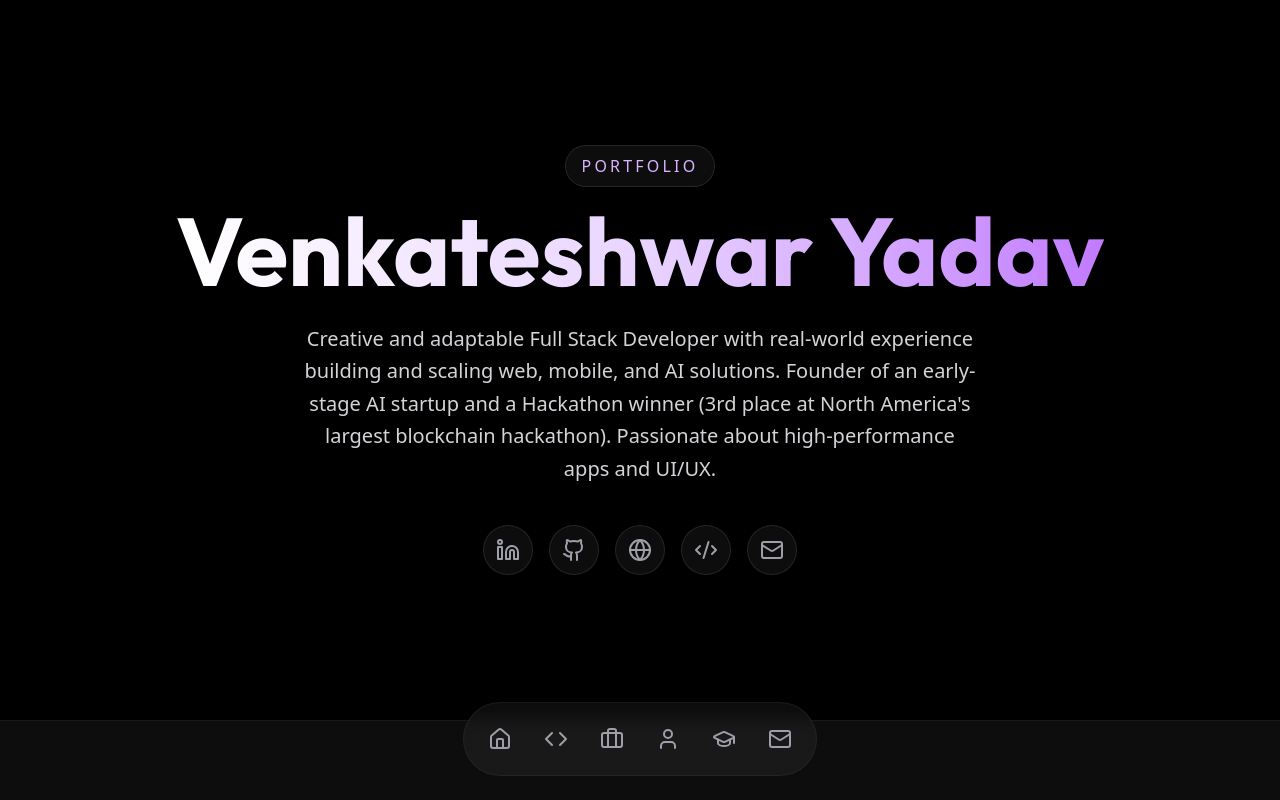
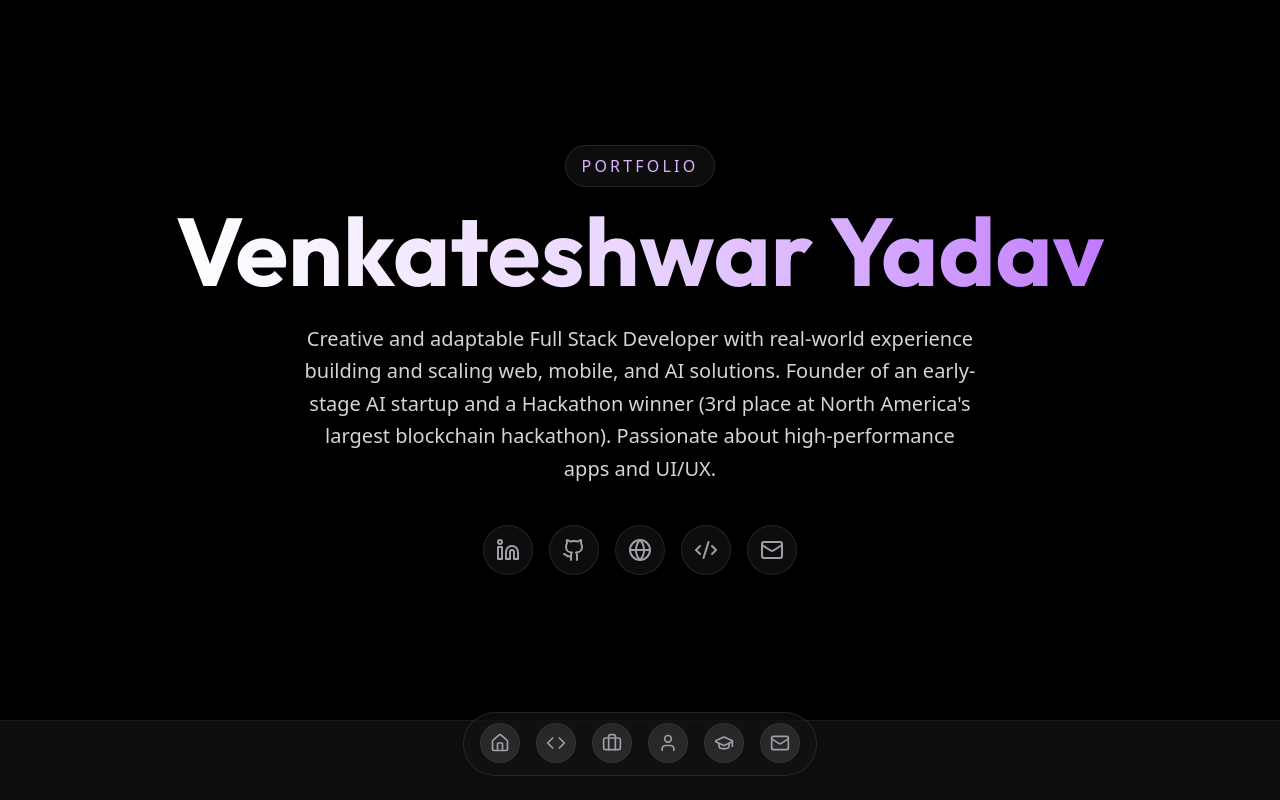
Before and after one commit to mccharliesins/mccharliesins, a Next.js app: page / in a window 1280 px wide. Shown: the top 800 px of the page. Built offline with nearby package versions, Linux system fonts and the light colour scheme.

Commit message:
Enhance_interactivity_with_spotlight_and_magnetic_nav

```diff
--- a/app/layout.tsx
+++ b/app/layout.tsx
@@ -2,6 +2,7 @@
 import type { Metadata } from "next";
 import { Inter, Outfit } from "next/font/google";
 import "./globals.css";
+import { SpotlightBackground } from "@/components/ui/spotlight-bg";
 
 const inter = Inter({ subsets: ["latin"], variable: "--font-inter" });
 const outfit = Outfit({ subsets: ["latin"], variable: "--font-outfit" });
@@ -21,10 +22,7 @@ export default function RootLayout({
       <body
         className={`${inter.variable} ${outfit.variable} font-sans bg-black text-white antialiased selection:bg-purple-500/30 selection:text-purple-200`}
       >
-        <div className="fixed inset-0 -z-10 h-full w-full bg-black">
-          <div className="absolute bottom-0 left-0 right-0 top-0 bg-[linear-gradient(to_right,#4f4f4f2e_1px,transparent_1px),linear-gradient(to_bottom,#4f4f4f2e_1px,transparent_1px)] bg-[size:14px_24px] [mask-image:radial-gradient(ellipse_60%_50%_at_50%_0%,#000_70%,transparent_100%)]"></div>
-          <div className="absolute left-0 right-0 top-[-10%] h-[1000px] w-[1000px] rounded-full bg-[radial-gradient(circle_400px_at_50%_300px,#fbfbfb36,#000)] opacity-20 blur-[100px]"></div>
-        </div>
+        <SpotlightBackground />
         {children}
       </body>
     </html>
--- a/components/Navbar.tsx
+++ b/components/Navbar.tsx
@@ -1,9 +1,9 @@
 "use client";
-import { motion } from "framer-motion";
+import { motion, useMotionValue, useSpring, useTransform } from "framer-motion";
 import { Home, User, Briefcase, Code, GraduationCap, Mail } from "lucide-react";
 import Link from "next/link";
 import { cn } from "@/lib/utils";
-import { useState, useEffect } from "react";
+import { useRef } from "react";
 
 const navItems = [
     { name: "Home", icon: Home, href: "#" },
@@ -15,42 +15,47 @@ const navItems = [
 ];
 
 export default function Navbar() {
-    const [scrolled, setScrolled] = useState(false);
-
-    useEffect(() => {
-        const handleScroll = () => {
-            setScrolled(window.scrollY > 50);
-        };
-        window.addEventListener("scroll", handleScroll);
-        return () => window.removeEventListener("scroll", handleScroll);
-    }, []);
+    const mouseX = useMotionValue(Infinity);
 
     return (
         <motion.div
-            initial={{ y: 100, opacity: 0 }}
-            animate={{ y: 0, opacity: 1 }}
-            transition={{ delay: 0.5 }}
-            className="fixed bottom-6 left-1/2 -translate-x-1/2 z-50"
+            onMouseMove={(e) => mouseX.set(e.pageX)}
+            onMouseLeave={() => mouseX.set(Infinity)}
+            className="fixed bottom-6 left-1/2 -translate-x-1/2 z-50 flex h-16 items-end gap-4 rounded-full bg-neutral-900/40 px-4 pb-3 backdrop-blur-2xl border border-white/10" // Simplified container
         >
-            <div className={cn(
-                "flex items-center gap-1 md:gap-2 px-3 py-3 rounded-full border transition-all duration-300",
-                scrolled
-                    ? "bg-black/50 backdrop-blur-md border-white/10 shadow-2xl shadow-purple-500/10"
-                    : "bg-white/5 border-white/5 backdrop-blur-sm"
-            )}>
-                {navItems.map((item) => (
-                    <Link
-                        key={item.name}
-                        href={item.href}
-                        className="p-2 md:p-3 rounded-full hover:bg-white/10 text-zinc-400 hover:text-white transition-all group relative"
-                    >
-                        <item.icon className="w-5 h-5 md:w-6 md:h-6" />
-                        <span className="absolute -top-10 left-1/2 -translate-x-1/2 bg-black border border-white/10 px-2 py-1 rounded text-xs text-white opacity-0 group-hover:opacity-100 transition-opacity pointer-events-none whitespace-nowrap">
-                            {item.name}
-                        </span>
-                    </Link>
-                ))}
-            </div>
+            {navItems.map((item) => (
+                <Icon key={item.name} mouseX={mouseX} item={item} />
+            ))}
         </motion.div>
     );
 }
+
+function Icon({ mouseX, item }: { mouseX: any; item: any }) {
+    const ref = useRef<HTMLDivElement>(null);
+
+    const distance = useTransform(mouseX, (val: number) => {
+        const bounds = ref.current?.getBoundingClientRect() ?? { x: 0, width: 0 };
+        return val - bounds.x - bounds.width / 2;
+    });
+
+    const widthTransform = useTransform(distance, [-150, 0, 150], [40, 80, 40]);
+    const heightTransform = useTransform(distance, [-150, 0, 150], [40, 80, 40]);
+
+    const width = useSpring(widthTransform, { mass: 0.1, stiffness: 150, damping: 12 });
+    const height = useSpring(heightTransform, { mass: 0.1, stiffness: 150, damping: 12 });
+
+    return (
+        <Link href={item.href}>
+            <motion.div
+                ref={ref}
+                style={{ width, height }}
+                className="aspect-square rounded-full bg-white/10 border border-white/5 flex items-center justify-center hover:bg-purple-500/20 hover:border-purple-500/50 transition-colors group relative"
+            >
+                <item.icon className="w-5 h-5 text-zinc-400 group-hover:text-purple-300" />
+                <span className="absolute -top-10 left-1/2 -translate-x-1/2 bg-black border border-white/10 px-2 py-1 rounded text-xs text-white opacity-0 group-hover:opacity-100 transition-opacity pointer-events-none whitespace-nowrap">
+                    {item.name}
+                </span>
+            </motion.div>
+        </Link>
+    );
+}
--- /dev/null
+++ b/components/ui/spotlight-bg.tsx
@@ -0,0 +1,37 @@
+"use client";
+import React, { useState, useEffect } from "react";
+import { motion } from "framer-motion";
+
+export function SpotlightBackground() {
+    const [mousePosition, setMousePosition] = useState({ x: 0, y: 0 });
+
+    useEffect(() => {
+        const handleMouseMove = (event: MouseEvent) => {
+            setMousePosition({ x: event.clientX, y: event.clientY });
+        };
+
+        window.addEventListener("mousemove", handleMouseMove);
+        return () => {
+            window.removeEventListener("mousemove", handleMouseMove);
+        };
+    }, []);
+
+    return (
+        <div className="fixed inset-0 -z-10 h-full w-full bg-black">
+            {/* Base Grid - Very subtle everywhere */}
+            <div className="absolute inset-0 bg-[linear-gradient(to_right,#4f4f4f2e_1px,transparent_1px),linear-gradient(to_bottom,#4f4f4f2e_1px,transparent_1px)] bg-[size:14px_24px] opacity-20" />
+
+            {/* Spotlight Grid - Only visible under mouse */}
+            <div
+                className="absolute inset-0 bg-[linear-gradient(to_right,#a855f750_1px,transparent_1px),linear-gradient(to_bottom,#a855f750_1px,transparent_1px)] bg-[size:14px_24px]"
+                style={{
+                    maskImage: `radial-gradient(400px circle at ${mousePosition.x}px ${mousePosition.y}px, black, transparent)`,
+                    WebkitMaskImage: `radial-gradient(400px circle at ${mousePosition.x}px ${mousePosition.y}px, black, transparent)`,
+                }}
+            />
+
+            {/* Ambient Top Light */}
+            <div className="absolute left-1/2 -translate-x-1/2 top-[-10%] h-[1000px] w-[1000px] rounded-full bg-[radial-gradient(circle_400px_at_50%_300px,#a855f720,#000)] opacity-40 blur-[80px] pointer-events-none"></div>
+        </div>
+    );
+}
```
